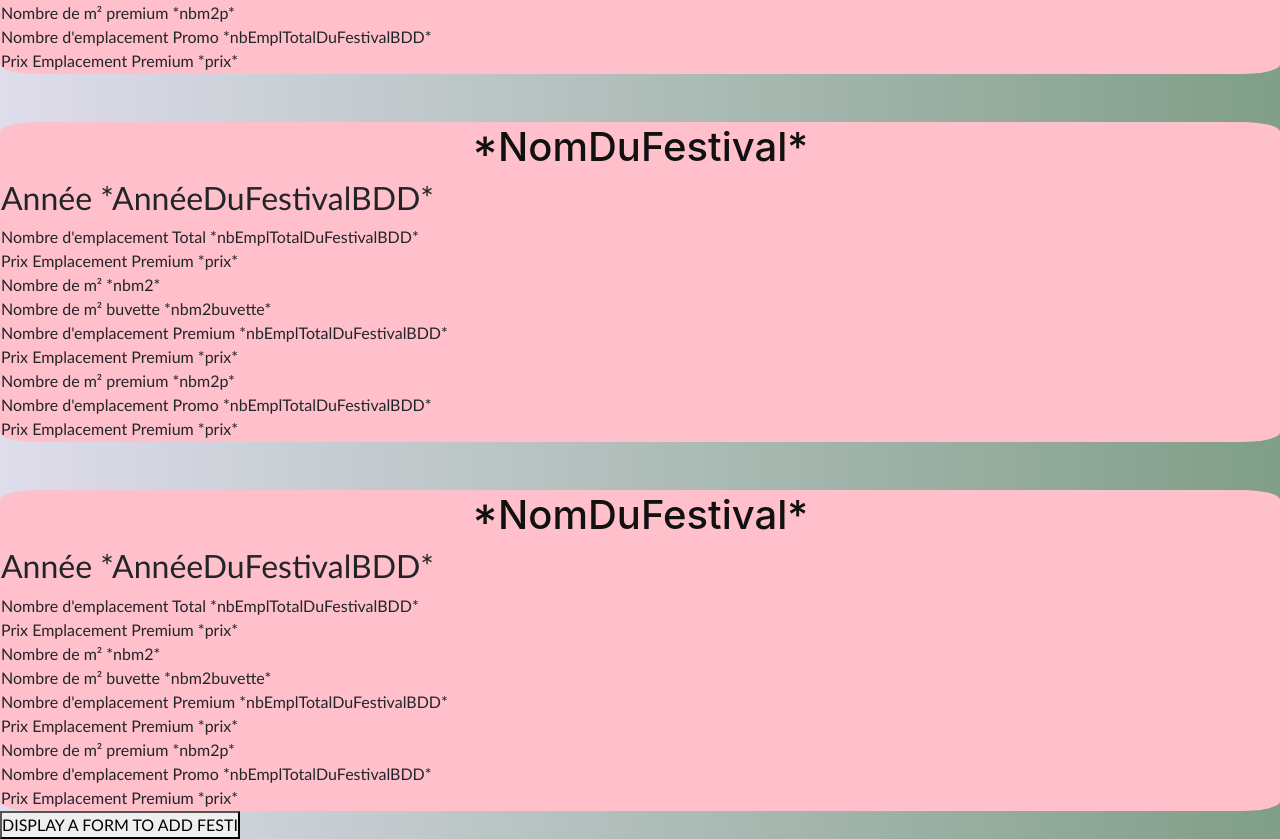
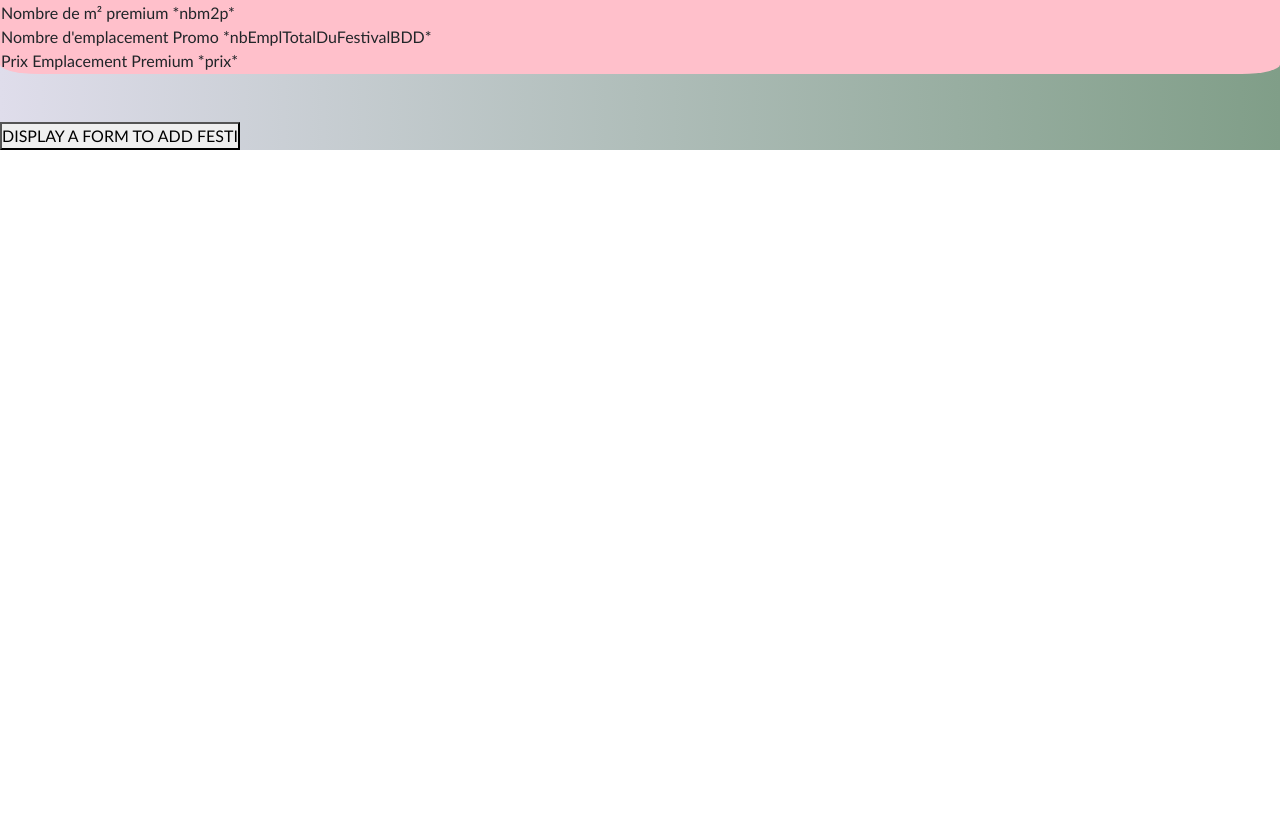
Before and after one commit to birane906/AWI, a React (Create React App) app in the folder client/: page /dashboard/festivals in a window 1280 px wide. Shown: the part 660-1499 px from the top of the page. After the commit the page ends 810 px from the top, so only its background shows below. Built offline with nearby package versions, Linux system fonts and the light colour scheme.

Commit message:
begin editeur

```diff
--- a/client/src/components/festival/Festivals.js
+++ b/client/src/components/festival/Festivals.js
@@ -1,8 +1,9 @@
-import React from 'react'
+import React, { useState } from 'react'
 import Festival from './Festival'
 
 
-function Festivals(props) {
+function Festivals() {
+
     return (
         <div>
         <div>
@@ -10,12 +11,10 @@ function Festivals(props) {
             <br/><br/>
             <Festival/>
             <br/><br/>
-            <Festival/>
-            <br/><br/>
-            <Festival/>
 
         </div>
-        <button> DISPLAY A FORM TO ADD FESTI</button>
+        <button > DISPLAY A FORM TO ADD FESTI</button>
+
         </div>
     )
 }
```
Also changed, not shown: client/src/components/editeur/Editeur.js (added), client/src/components/editeur/Editeurs.js (added).
